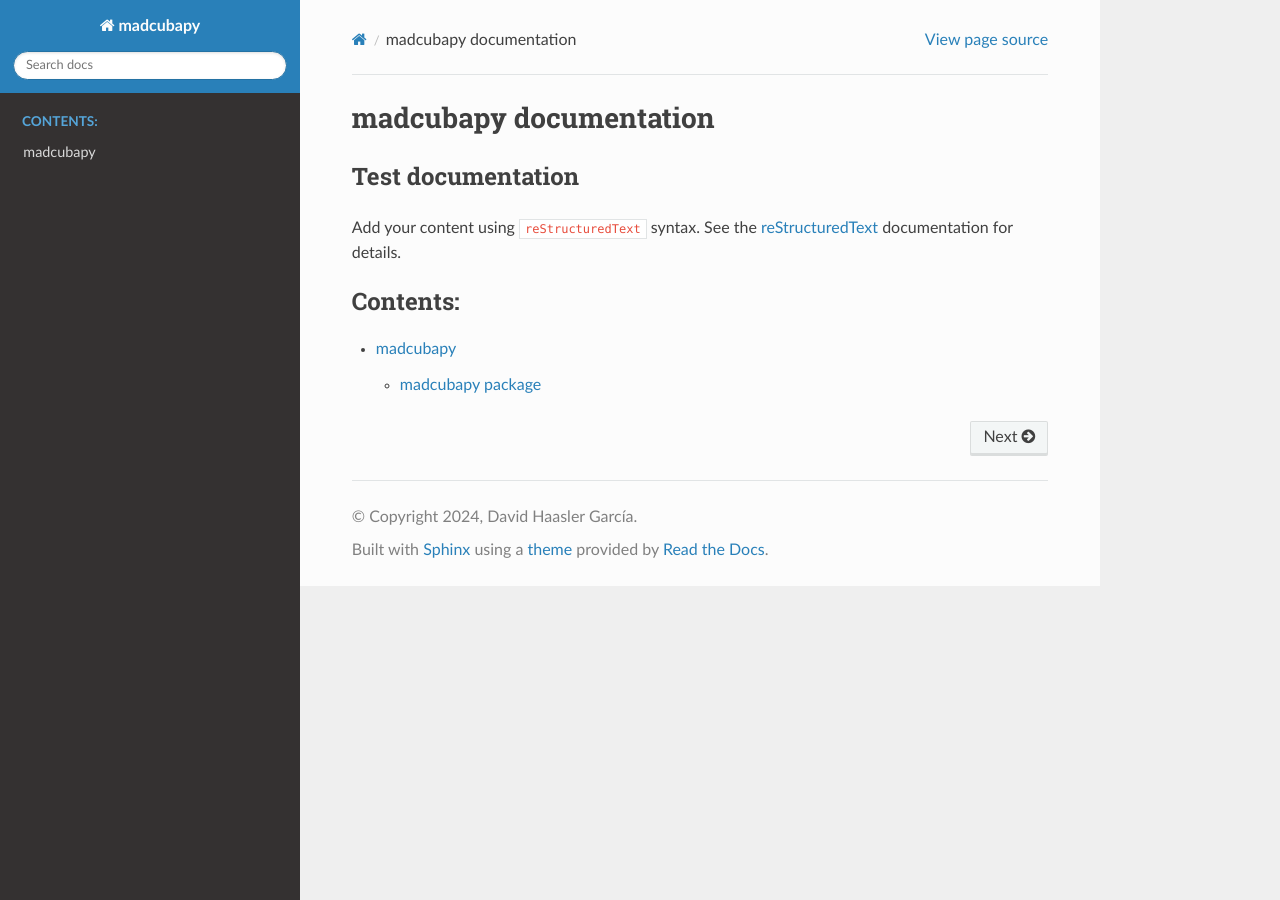
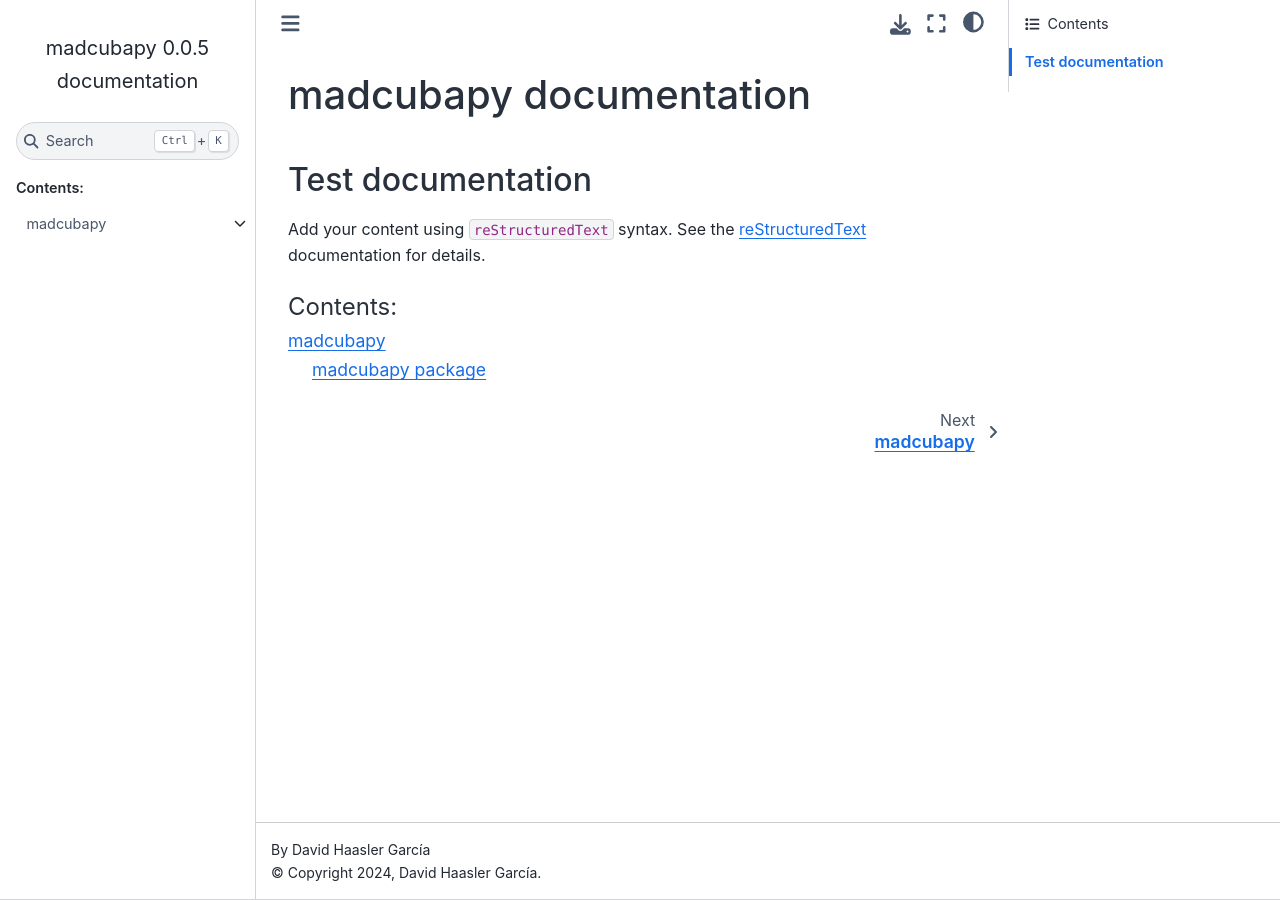
Before and after one commit to dhaasler/madcubapy, a Sphinx documentation site: the page built from docs/source/index.rst, in a window 1280 px wide. Built offline with Sphinx 7.4.7 and the Sphinx Book theme 1.1.4, drawn with Linux system fonts in a browser that asks for light colours.

Commit message:
Update docs version to 0.0.5 and book theme

```diff
--- a/docs/source/conf.py
+++ b/docs/source/conf.py
@@ -13,7 +13,7 @@ sys.path.insert(0, os.path.abspath('../../'))
 project = 'madcubapy'
 copyright = '2024, David Haasler García'
 author = 'David Haasler García'
-release = '0.0.2'
+release = '0.0.5'
 
 # -- General configuration ---------------------------------------------------
 # https://www.sphinx-doc.org/en/master/usage/configuration.html#general-configuration
@@ -33,5 +33,5 @@ exclude_patterns = []
 # -- Options for HTML output -------------------------------------------------
 # https://www.sphinx-doc.org/en/master/usage/configuration.html#options-for-html-output
 
-html_theme = 'sphinx_rtd_theme'
+html_theme = 'sphinx_book_theme'
 html_static_path = ['_static']
```
